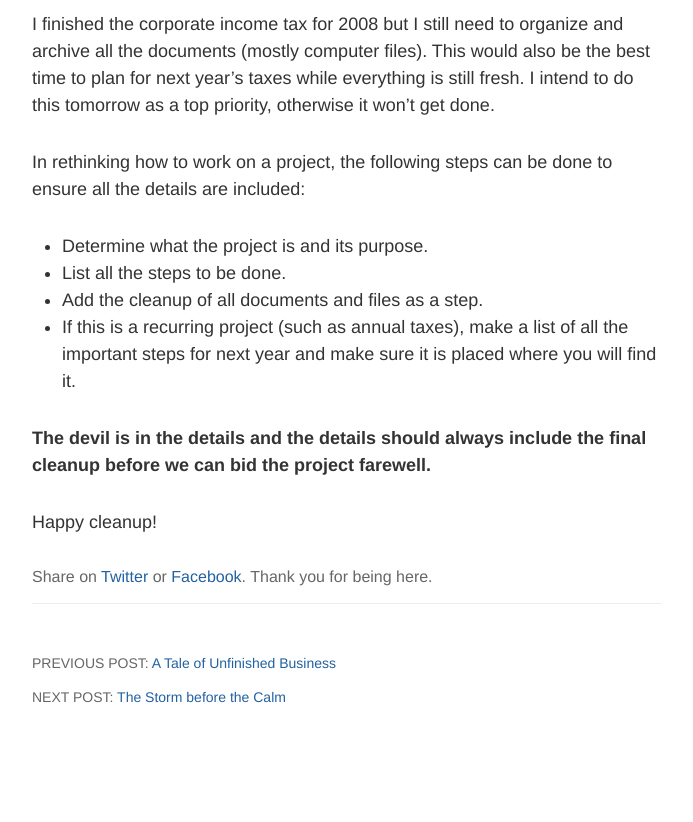
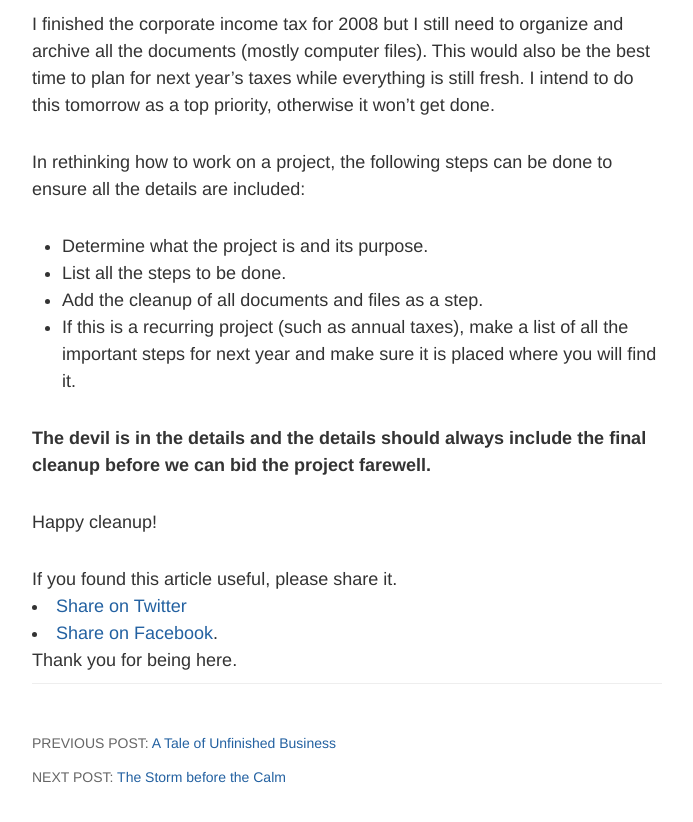
Before and after one commit to onewithnow/onewithnow.github.io, a Jekyll site: the page built from _posts/2009-10-10-cleanup.md, in a window 1280 px wide and 900 px high, scrolled down 1133 px. Shown: the top 822 px of the window, without its empty margins (293-986 px from the left). Built offline with Jekyll 4.4.1, drawn with Linux system fonts in a browser that asks for light colours; Markdown is read by kramdown in place of the engine named in the settings.

Commit message:
Format social sharing

```diff
--- a/_layouts/post.html
+++ b/_layouts/post.html
@@ -13,8 +13,13 @@
     {{ content }}
   </div>
 
-  <div><h4>
-  Share on <a href="https://twitter.com/intent/tweet?text={{ page.title }}&url={{ site.url }}{{ page.url }}&via={{ site.twitter_username }}&related={{ site.twitter_username }}" rel="nofollow" target="_blank" title="Share on Twitter">Twitter</a> or <a href="https://facebook.com/sharer.php?u={{ site.url }}{{ page.url }}" rel="nofollow" target="_blank" title="Share on Facebook">Facebook</a>. Thank you for being here.</h4>
+  <div>
+  If you found this article useful, please share it.
+
+  <li><a href="https://twitter.com/intent/tweet?text={{ page.title }}&url={{ site.url }}{{ page.url }}&via={{ site.twitter_username }}&related={{ site.twitter_username }}" rel="nofollow" target="_blank" title="Share on Twitter">Share on Twitter</a> </li>
+  <li><a href="https://facebook.com/sharer.php?u={{ site.url }}{{ page.url }}" rel="nofollow" target="_blank" title="Share on Facebook">Share on Facebook</a>. </li>
+
+  Thank you for being here.
   </div>
 
 <hr/>
```
